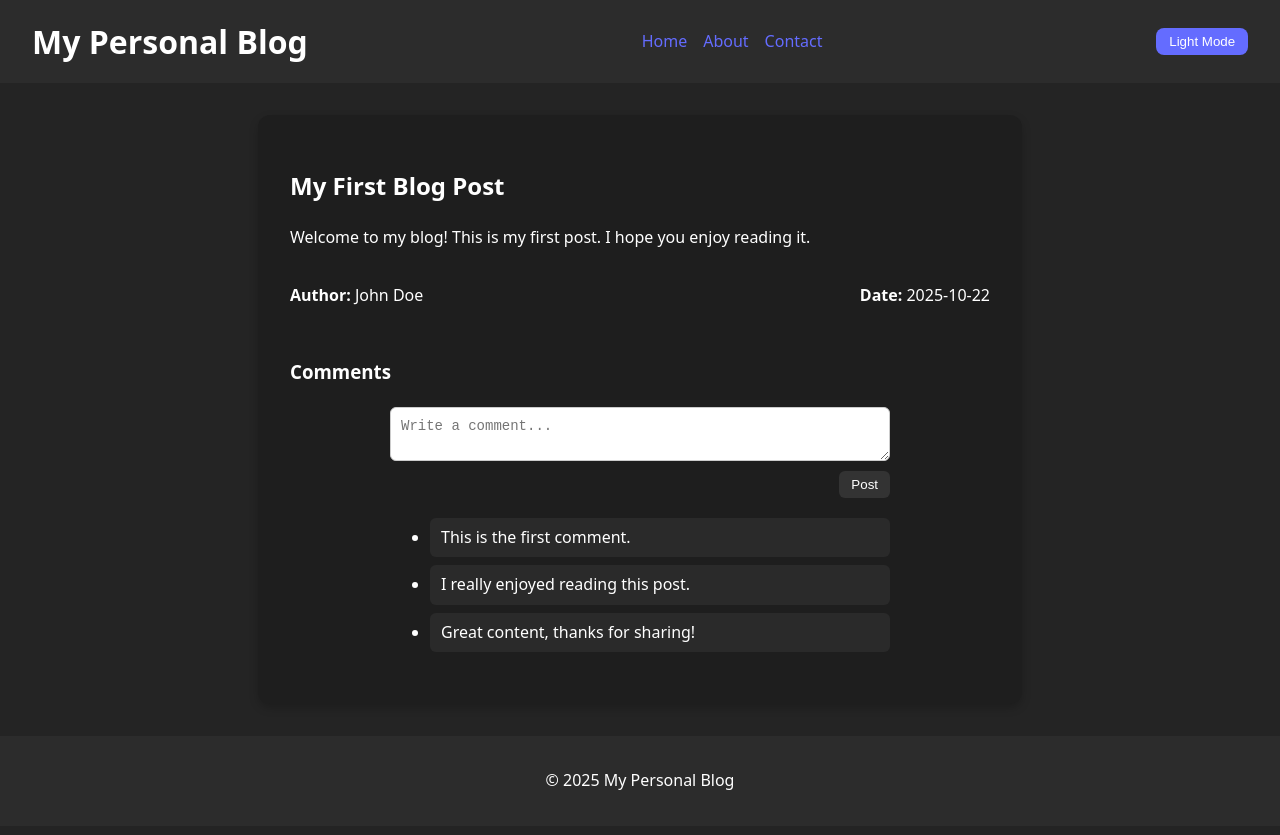
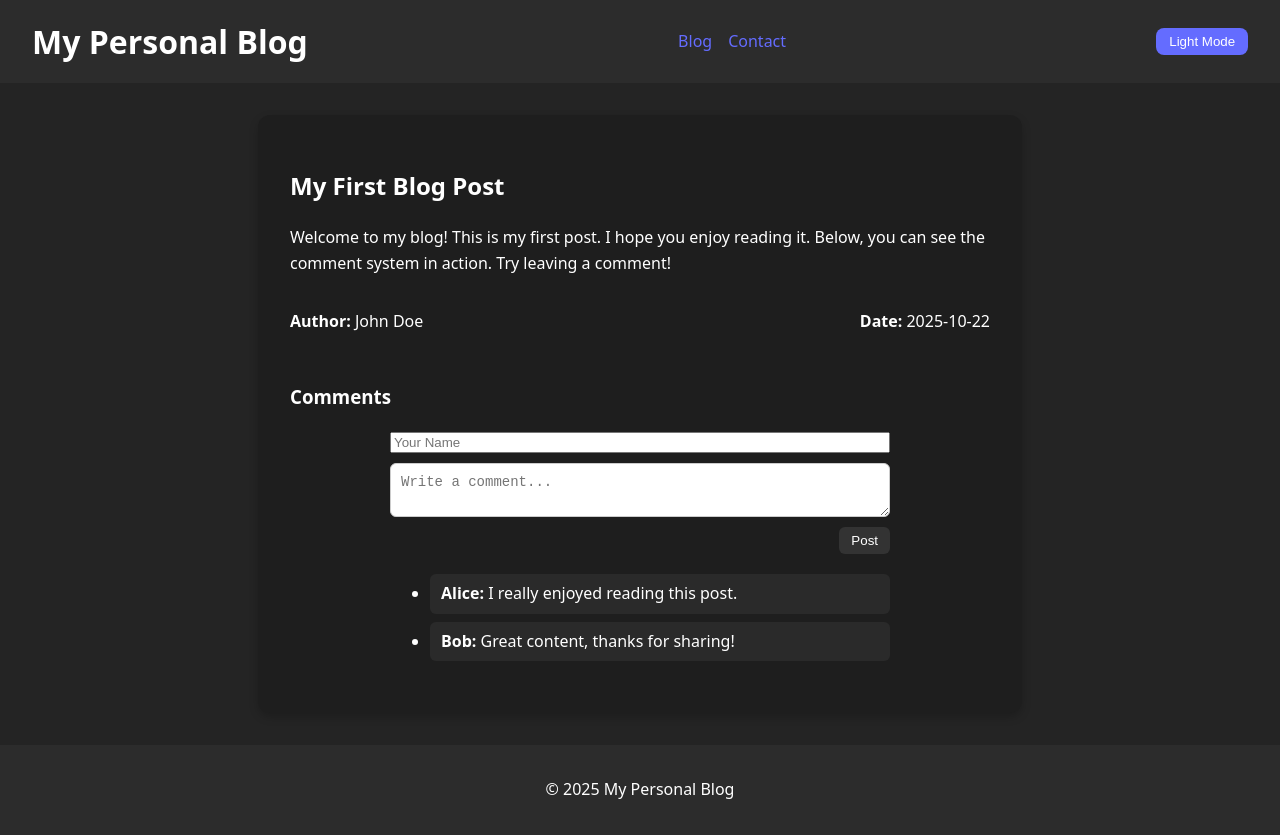
Before and after one commit to eclaros029/Lab6-React-ITIS-3135, a React (Vite) app: page /post/1 in a window 1280 px wide. Built offline with nearby package versions, Linux system fonts and the light colour scheme.

Commit message:
Project Setup, Create Pages, Comment System

```diff
--- a/package.json
+++ b/package.json
@@ -11,7 +11,9 @@
   },
   "dependencies": {
     "react": "^19.1.1",
-    "react-dom": "^19.1.1"
+    "react-dom": "^19.1.1",
+    "react-router": "^7.9.4",
+    "react-router-dom": "^7.9.4"
   },
   "devDependencies": {
     "@eslint/js": "^9.36.0",
--- a/src/App.jsx
+++ b/src/App.jsx
@@ -1,24 +1,26 @@
 import React from "react";
+import { BrowserRouter, Routes, Route } from "react-router-dom";
 import Header from "./Components/Header/Header";
-import BlogPost from "./Components/BlogPost/BlogPost";
 import Footer from "./Components/Footer/Footer";
+import BlogPostsPage from "./pages/BlogPostsPage";
+import IndividualPostPage from "./Pages/IndividualPostPage";
+import ContactPage from "./pages/ContactPage";
 
 function App() {
-    const mainPost = {
-        title: "My First Blog Post",
-        content: "Welcome to my blog! This is my first post. I hope you enjoy reading it.",
-        author: "John Doe",
-        date: "2025-10-22",
-    };
-
     return (
+        <BrowserRouter>
             <div className="app-container">
                 <Header />
                 <main className="main-content">
-                <BlogPost post={mainPost} />
+                    <Routes>
+                        <Route path="/" element={<BlogPostsPage />} />
+                        <Route path="/post/:postId" element={<IndividualPostPage />} />
+                        <Route path="/contact" element={<ContactPage />} />
+                    </Routes>
                 </main>
                 <Footer />
             </div>
+        </BrowserRouter>
     );
 }
 
--- a/src/Components/BlogPost/BlogPost.jsx
+++ b/src/Components/BlogPost/BlogPost.jsx
@@ -2,7 +2,7 @@ import React from "react";
 import CommentList from "../CommentList/CommentList";
 import CommentForm from "../CommentForm/CommentForm";
 
-function BlogPost({ post }) {
+function BlogPost({ post, comments, onAddComment }) {
     const { title, content, author, date } = post;
 
     return (
@@ -19,8 +19,8 @@ function BlogPost({ post }) {
 
             <section className="comments">
                 <h3>Comments</h3>
-                <CommentForm />
-                <CommentList />
+                <CommentForm onAddComment={onAddComment} />
+                <CommentList comments={comments} />
             </section>
         </article>
     );
--- a/src/Components/CommentForm/CommentForm.jsx
+++ b/src/Components/CommentForm/CommentForm.jsx
@@ -1,12 +1,40 @@
-import React from "react";
+import React, { useState } from "react";
 
-function CommentForm() {
-  return (
-    <form className="comment-box">
-      <textarea placeholder="Write a comment..." />
-      <button type="submit">Post</button>
-    </form>
-  );
+function CommentForm({ onAddComment }) {
+    const [name, setName] = useState("");
+    const [text, setText] = useState("");
+
+    const handleSubmit = (e) => {
+        e.preventDefault();
+
+        if (!name || !text) {
+            return;
+        }
+
+        onAddComment({ name, text });
+
+        setName("");
+        setText("");
+    };
+
+    return (
+        <form className="comment-box" onSubmit={handleSubmit}>
+            <input
+                type="text"
+                placeholder="Your Name"
+                value={name}
+                onChange={(e) => setName(e.target.value)}
+                required
+            />
+            <textarea
+                placeholder="Write a comment..."
+                value={text}
+                onChange={(e) => setText(e.target.value)}
+                required
+            />
+            <button type="submit">Post</button>
+        </form>
+    );
 }
 
 export default CommentForm;
--- a/src/Components/CommentList/CommentList.jsx
+++ b/src/Components/CommentList/CommentList.jsx
@@ -1,17 +1,22 @@
 import React from "react";
 
-const comments = [
-  { id: 1, text: "This is the first comment." },
-  { id: 2, text: "I really enjoyed reading this post." },
-  { id: 3, text: "Great content, thanks for sharing!" },
-];
+function CommentList({ comments }) {
 
-function CommentList() {
+    if (!comments || comments.length === 0) {
+        return (
+            <div className="comment-section">
+                <p>No comments yet. Be the first to comment!</p>
+            </div>
+        );
+    }
+
     return (
         <div className="comment-section">
             <ul className="comment-items">
                 {comments.map((comment) => (
-          <li key={comment.id}>{comment.text}</li>
+                    <li key={comment.id}>
+                        <strong>{comment.name}:</strong> {comment.text}
+                    </li>
                 ))}
             </ul>
         </div>
--- a/src/Components/Header/Header.jsx
+++ b/src/Components/Header/Header.jsx
@@ -1,4 +1,5 @@
 import React, { useState } from "react";
+import { Link } from "react-router-dom";
 
 function Header() {
     const [lightMode, setLightMode] = useState(false);
@@ -12,9 +13,8 @@ function Header() {
         <header className="site-header">
             <h1 className="site-title">My Personal Blog</h1>
             <nav className="main-nav">
-                <a href="#">Home</a>
-                <a href="#">About</a>
-                <a href="#">Contact</a>
+                <Link to="/">Blog</Link>
+                <Link to="/contact">Contact</Link>
             </nav>
             <button onClick={toggleTheme} className="theme-btn">
                 {lightMode ? "Dark Mode" : "Light Mode"}
--- /dev/null
+++ b/src/Pages/BlogPostsPage.jsx
@@ -0,0 +1,41 @@
+import React from "react";
+import { Link } from "react-router-dom";
+
+const posts = [
+    {
+        id: 1,
+        title: "My First Blog Post",
+        author: "John Doe",
+        date: "2025-10-22",
+        excerpt: "Welcome to my blog! This is my first post. I hope you enjoy reading it."
+    },
+    {
+        id: 2,
+        title: "Learning React Router",
+        author: "Jane Doe",
+        date: "2025-10-28",
+        excerpt: "Today I'm implementing React Router to create a multi-page blog."
+    }
+];
+
+function BlogPostsPage() {
+    return (
+        <div className="blog-posts-list">
+            <h1>All Blog Posts</h1>
+            {posts.map(post => (
+                <article key={post.id} className="post-card" style={{ marginBottom: '1.5rem' }}>
+                    <header>
+                        <h2><Link to={`/post/${post.id}`}>{post.title}</Link></h2>
+                        <p>{post.excerpt}</p>
+                    </header>
+                    <section className="post-meta">
+                        <p><strong>Author:</strong> {post.author}</p>
+                        <p><strong>Date:</strong> {post.date}</p>
+                    </section>
+                </article>
+            ))}
+        </div>
+    );
+}
+
+export default BlogPostsPage;
--- /dev/null
+++ b/src/Pages/ContactPage.jsx
@@ -0,0 +1,46 @@
+import React from "react";
+
+function ContactPage() {
+
+    const handleSubmit = (e) => {
+        e.preventDefault();
+        alert("Form submitted! (This is a demo and no data was sent)");
+    };
+
+    return (
+        <div className="contact-form-container">
+            <h1>Contact Us</h1>
+            <p>Please fill out the form below to get in touch.</p>
+
+            <form className="comment-box" onSubmit={handleSubmit} style={{ maxWidth: '600px' }}>
+                <label htmlFor="name">Name:</label>
+                <input
+                    type="text"
+                    id="name"
+                    placeholder="Your Name"
+                    required
+                />
+
+                <label htmlFor="email">Email:</label>
+                <input
+                    type="email"
+                    id="email"
+                    placeholder="Your Email"
+                    required
+                />
+
+                <label htmlFor="message">Message:</label>
+                <textarea
+                    id="message"
+                    placeholder="Your Message"
+                    rows="5"
+                    required
+                ></textarea>
+
+                <button type="submit">Send Message</button>
+            </form>
+        </div>
+    );
+}
+
+export default ContactPage;
--- /dev/null
+++ b/src/Pages/IndividualPostPage.jsx
@@ -0,0 +1,37 @@
+import React, { useState } from "react";
+import BlogPost from "../Components/BlogPost/BlogPost";
+
+const postData = {
+    id: 1,
+    title: "My First Blog Post",
+    content: "Welcome to my blog! This is my first post. I hope you enjoy reading it. Below, you can see the comment system in action. Try leaving a comment!",
+    author: "John Doe",
+    date: "2025-10-22",
+};
+
+const initialComments = [
+    { id: 1, name: "Alice", text: "I really enjoyed reading this post." },
+    { id: 2, name: "Bob", text: "Great content, thanks for sharing!" },
+];
+
+function IndividualPostPage() {
+    const [comments, setComments] = useState(initialComments);
+
+    const handleAddComment = (newComment) => {
+        const commentWithId = {
+            ...newComment,
+            id: Date.now()
+        };
+        setComments([...comments, commentWithId]);
+    };
+
+    return (
+        <BlogPost
+            post={postData}
+            comments={comments}
+            onAddComment={handleAddComment}
+        />
+    );
+}
+
+export default IndividualPostPage;
```
Also changed, not shown: 1 other file (tests, documents, lock files or other folders). Lines whose indentation alone changed are shown as unchanged.
